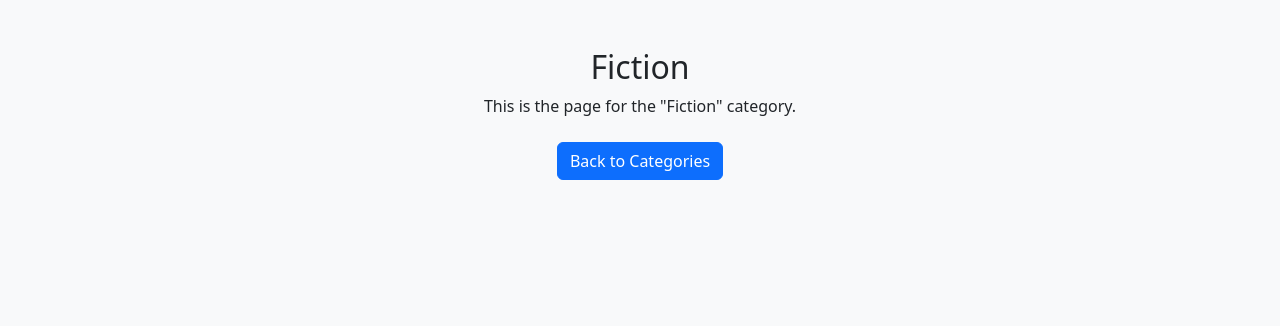
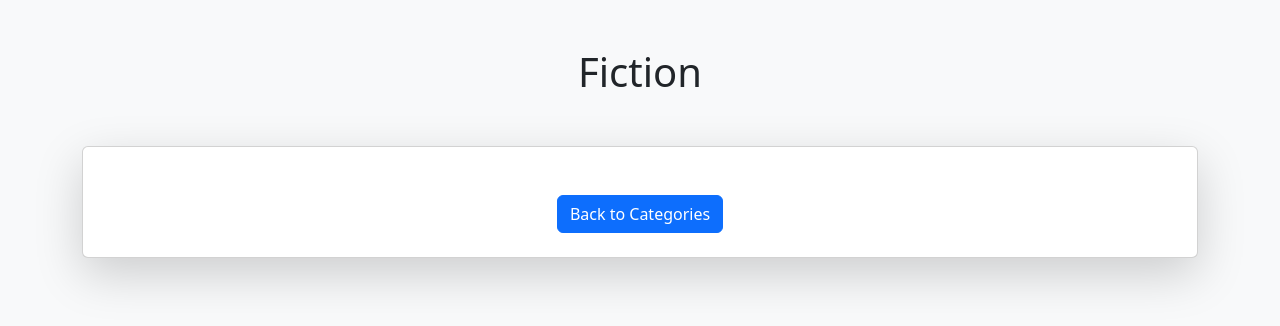
Before and after one commit to Sreedevi0602/aloud-backend, a Django app: page /category/1/ in a window 1280 px wide. Shown: the top 326 px of the page. Run offline with Django 5.2, Linux system fonts and the light colour scheme; data comes from the database, SQL or seed files in the repository.

Commit message:
edit with the category_details

```diff
--- a/aloud/myapp/views.py
+++ b/aloud/myapp/views.py
@@ -99,4 +99,4 @@ class CategoryDetail(APIView):
 
 def category_detail(request, category_id):
     category = get_object_or_404(Category, id=category_id)
-    return render(request, 'category_detail.html', {'category': category})
+    return render(request, 'category_detail.html', {'category':category})
--- a/aloud/templates/category_detail.html
+++ b/aloud/templates/category_detail.html
@@ -10,10 +10,14 @@
 </head>
 <body class="bg-light">
     <div class="container mt-5">
-        <h2 class="text-center">{{ category.name }}</h2>
-        <p class="text-center">This is the page for the "{{ category.name }}" category.</p>
-        <div class="text-center mt-4">
-            <a href="{% url 'create_categories' %}" class="btn btn-primary">Back to Categories</a>
+        <div class="heading" style="margin-bottom: 50px;"><h1><center>{{ category.name }}</center></h1></div>
+        <div class="card shadow-lg p-4">
+
+
+            <div class="text-center mt-4">
+                <a href="{% url 'create_categories' %}" class="btn btn-primary">Back to Categories</a>
+            </div>
+
         </div>
     </div>
 
```
